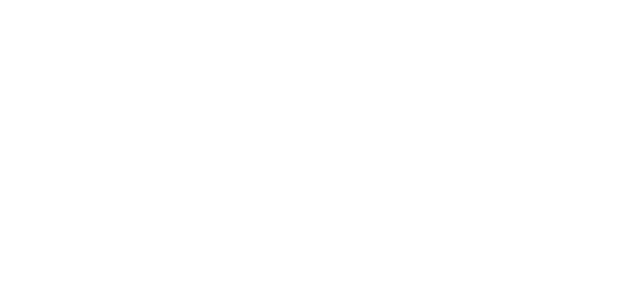
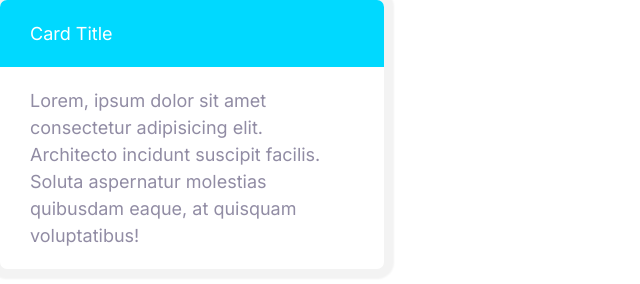
Before and after one commit to MJokar1993/firstHtmlProjectByMosh, a plain HTML site: page index.html in a window 1280 px wide. Shown: the whole page, without its empty margins (0-640 px from the left). Drawn offline with Linux system fonts and the light colour scheme.

Commit message:
build cards component.

```diff
--- a/css/styles.css
+++ b/css/styles.css
@@ -274,3 +274,26 @@ a {
     font-size: 1.5rem;
   }
 }
+
+/* Cards */
+
+.card {
+  border-radius: 7px;
+  box-shadow: 0 0 2px 10px #f3f3f3;
+  overflow: hidden;
+}
+
+.card__header,
+.card__body {
+  padding: 2rem 3rem;
+}
+
+.card--primary .card__header {
+  background: var(--color-primary);
+  color: #fff;
+}
+
+.card--secondary .card__header {
+  background: var(--color-secondary);
+  color: #fff;
+}
--- a/index.html
+++ b/index.html
@@ -14,5 +14,16 @@
     <link rel="stylesheet" href="css/normalize.css" />
     <link rel="stylesheet" href="css/styles.css" />
   </head>
-  <body></body>
+  <body>
+    <div style="width: 30%">
+      <div class="card card--secondary">
+        <header class="card__header">Card Title</header>
+        <div class="card__body">
+          Lorem, ipsum dolor sit amet consectetur adipisicing elit. Architecto
+          incidunt suscipit facilis. Soluta aspernatur molestias quibusdam
+          eaque, at quisquam voluptatibus!
+        </div>
+      </div>
+    </div>
+  </body>
 </html>
```
Also changed, not shown: components/cards.html (added, +10 -0 lines).
